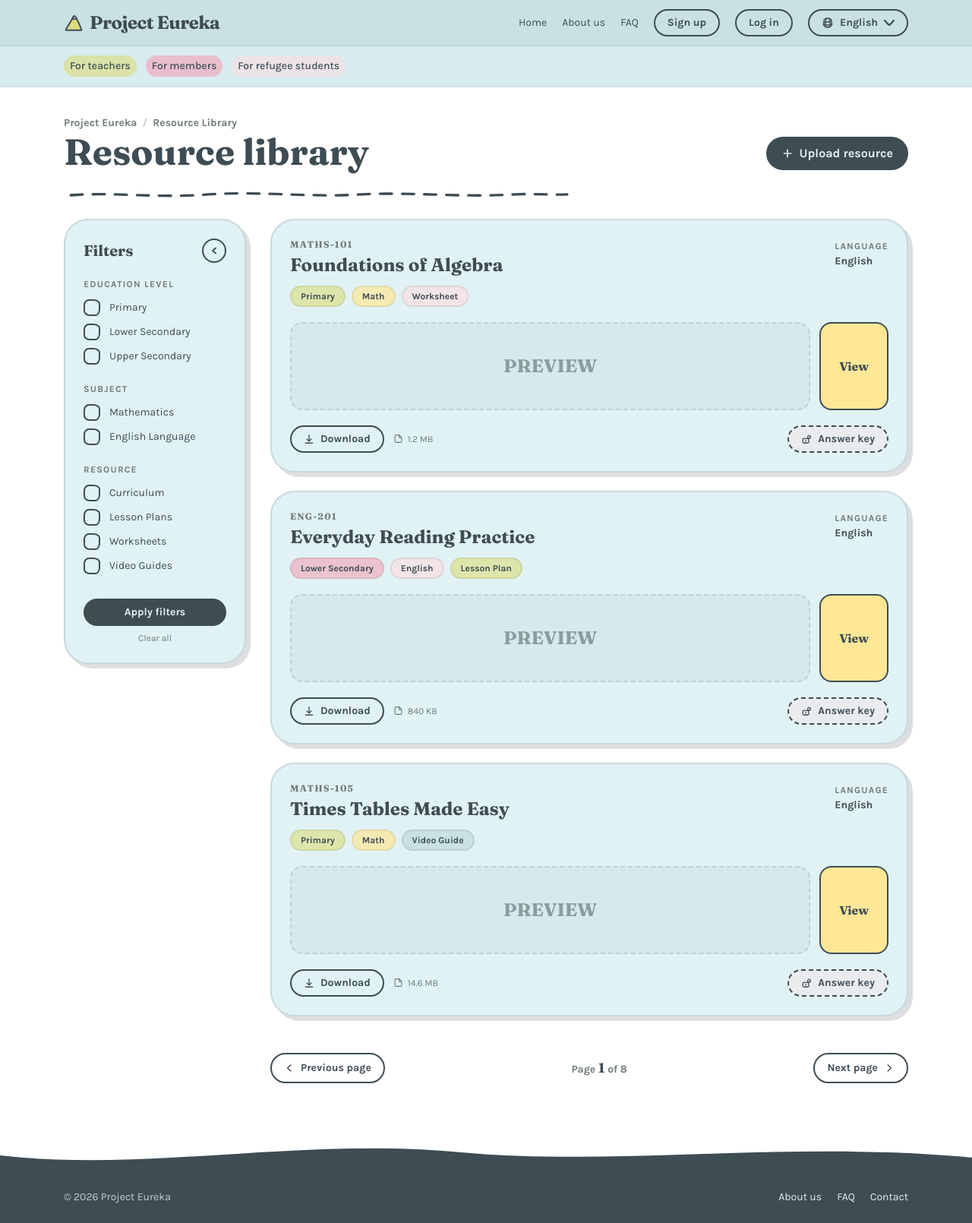
After one commit to Yeffian/project_eureka, a Django app: page /teachers/resources/ in a window 1280 px wide. The commit adds this page. Shown: the whole page at 76% size. Run offline with Django 5.2, Linux system fonts and the light colour scheme; some libraries are stand-ins or nearby versions.

Commit message:
feat: add resources page with translation

```diff
--- /dev/null
+++ b/teachers/templates/teachers/resources.html
@@ -0,0 +1,294 @@
+{% extends "base.html" %}
+{% load i18n %}
+
+{% block title %}{% translate "Project Eureka — Resource Library" %}{% endblock %}
+
+{% block header %}{% include "partials/header.html" %}{% endblock %}
+
+{% block content %}
+<section class="mx-auto max-w-6xl px-5 pt-6 pb-6">
+  <div class="reveal flex flex-wrap items-end justify-between gap-4">
+    <div>
+      <p class="text-sm text-inksoft mb-1">
+        <a href="#" class="squiggle-link font-bold">Project Eureka</a>
+        <span class="mx-1 text-inksoft/60">/</span>
+        <span class="font-bold">{% translate "Resource Library" %}</span>
+      </p>
+      <h1 class="font-display text-4xl md:text-5xl font-bold leading-[1.05] mt-1">{% translate "Resource library" %}</h1>
+    </div>
+
+    <a href="#" class="inline-flex items-center gap-2 rounded-full bg-ink text-cream px-5 py-2.5 font-bold hover:bg-ink/80 transition-colors focus-visible:outline focus-visible:outline-2 focus-visible:outline-offset-2 focus-visible:outline-ink">
+      <svg width="16" height="16" viewBox="0 0 24 24" fill="none" aria-hidden="true">
+        <path d="M12 5v14M5 12h14" stroke="currentColor" stroke-width="2.5" stroke-linecap="round"/>
+      </svg>
+      {% translate "Upload resource" %}
+    </a>
+  </div>
+
+  <svg viewBox="0 0 600 14" class="w-full max-w-2xl block mt-6" aria-hidden="true">
+    <path d="M8 8 C 60 4 110 12 170 7 C 230 3 290 11 350 7 C 410 4 470 11 530 7 C 555 6 575 8 592 7" fill="none" stroke="#3E4C54" stroke-width="3" stroke-linecap="round" stroke-dasharray="14 12"/>
+  </svg>
+</section>
+
+<section class="mx-auto max-w-6xl px-5 pb-16">
+  <div class="grid gap-8 md:grid-cols-[240px_1fr] items-start">
+    <aside class="reveal rounded-blob bg-cream border-2 border-ink/15 shadow-[6px_6px_0_0_rgba(62,76,84,0.18)] p-6 md:sticky md:top-40">
+      <div class="flex items-center justify-between mb-5">
+        <h2 class="font-display text-xl font-bold">{% translate "Filters" %}</h2>
+        <button type="button" id="filters-toggle"
+                class="grid place-items-center w-8 h-8 rounded-full border-2 border-ink bg-cream hover:bg-butter/70 transition-colors"
+                aria-label="{% translate 'Collapse filters' %}" aria-expanded="true">
+          <svg width="14" height="14" viewBox="0 0 20 20" fill="none" aria-hidden="true">
+            <path d="M13 5 L 7 10 L 13 15" stroke="#3E4C54" stroke-width="2.5" stroke-linecap="round" stroke-linejoin="round"/>
+          </svg>
+        </button>
+      </div>
+
+      <form method="get" class="space-y-6 text-sm">
+        <div>
+          <p class="font-bold uppercase tracking-widest text-xs text-inksoft mb-3">{% translate "Education level" %}</p>
+          <ul class="space-y-2.5">
+            <li class="flex items-center gap-3">
+              <input type="checkbox" id="lvl-primary" name="level" value="primary" class="doodle-check">
+              <label for="lvl-primary" class="cursor-pointer">{% translate "Primary" %}</label>
+            </li>
+            <li class="flex items-center gap-3">
+              <input type="checkbox" id="lvl-lower" name="level" value="lower" class="doodle-check">
+              <label for="lvl-lower" class="cursor-pointer">{% translate "Lower Secondary" %}</label>
+            </li>
+            <li class="flex items-center gap-3">
+              <input type="checkbox" id="lvl-upper" name="level" value="upper" class="doodle-check">
+              <label for="lvl-upper" class="cursor-pointer">{% translate "Upper Secondary" %}</label>
+            </li>
+          </ul>
+        </div>
+
+        <div>
+          <p class="font-bold uppercase tracking-widest text-xs text-inksoft mb-3">{% translate "Subject" %}</p>
+          <ul class="space-y-2.5">
+            <li class="flex items-center gap-3">
+              <input type="checkbox" id="sub-math" name="subject" value="math" class="doodle-check">
+              <label for="sub-math" class="cursor-pointer">{% translate "Mathematics" %}</label>
+            </li>
+            <li class="flex items-center gap-3">
+              <input type="checkbox" id="sub-eng" name="subject" value="english" class="doodle-check">
+              <label for="sub-eng" class="cursor-pointer">{% translate "English Language" %}</label>
+            </li>
+          </ul>
+        </div>
+
+        <div>
+          <p class="font-bold uppercase tracking-widest text-xs text-inksoft mb-3">{% translate "Resource" %}</p>
+          <ul class="space-y-2.5">
+            <li class="flex items-center gap-3">
+              <input type="checkbox" id="res-curr" name="resource" value="curriculum" class="doodle-check">
+              <label for="res-curr" class="cursor-pointer">{% translate "Curriculum" %}</label>
+            </li>
+            <li class="flex items-center gap-3">
+              <input type="checkbox" id="res-lesson" name="resource" value="lesson" class="doodle-check">
+              <label for="res-lesson" class="cursor-pointer">{% translate "Lesson Plans" %}</label>
+            </li>
+            <li class="flex items-center gap-3">
+              <input type="checkbox" id="res-work" name="resource" value="worksheet" class="doodle-check">
+              <label for="res-work" class="cursor-pointer">{% translate "Worksheets" %}</label>
+            </li>
+            <li class="flex items-center gap-3">
+              <input type="checkbox" id="res-video" name="resource" value="video" class="doodle-check">
+              <label for="res-video" class="cursor-pointer">{% translate "Video Guides" %}</label>
+            </li>
+          </ul>
+        </div>
+
+        <div class="flex flex-col gap-2 pt-2">
+          <button type="submit" class="inline-flex items-center justify-center gap-2 rounded-full bg-ink text-cream px-4 py-2 text-sm font-bold hover:bg-ink/80 transition-colors">
+            {% translate "Apply filters" %}
+          </button>
+          <a href="#" class="text-center text-xs text-inksoft squiggle-link">{% translate "Clear all" %}</a>
+        </div>
+      </form>
+    </aside>
+
+    <div class="space-y-6">
+      <article class="reveal rounded-blob bg-cream border-2 border-ink/15 shadow-[6px_6px_0_0_rgba(62,76,84,0.18)] p-6">
+        <div class="flex flex-wrap items-start justify-between gap-4 mb-3">
+          <div>
+            <p class="font-display font-bold text-xs uppercase tracking-widest text-inksoft mb-1">MATHS-101</p>
+            <h3 class="font-display text-2xl font-bold leading-tight">Foundations of Algebra</h3>
+          </div>
+          <p class="text-sm text-inksoft">
+            <span class="uppercase tracking-widest text-xs font-bold">{% translate "Language" %}</span>
+            <span class="block font-bold text-ink">English</span>
+          </p>
+        </div>
+
+        <div class="flex flex-wrap gap-2 mb-5 text-xs">
+          <span class="rounded-full px-3 py-1 bg-mint/60 border-2 border-ink/10 font-bold">{% translate "Primary" %}</span>
+          <span class="rounded-full px-3 py-1 bg-butter/70 border-2 border-ink/10 font-bold">{% translate "Math" %}</span>
+          <span class="rounded-full px-3 py-1 bg-blush/60 border-2 border-ink/10 font-bold">{% translate "Worksheet" %}</span>
+        </div>
+
+        <div class="flex items-stretch gap-3 mb-5">
+          <div class="flex-1 rounded-2xl bg-sky/30 border-2 border-ink/15 border-dashed grid place-items-center py-10 font-display font-bold text-2xl text-inksoft/70">
+            {% translate "PREVIEW" %}
+          </div>
+          <a href="#" class="grid place-items-center rounded-2xl bg-butter border-2 border-ink px-6 font-display font-bold hover:bg-butter/70 transition-colors">
+            {% translate "View" %}
+          </a>
+        </div>
+
+        <div class="flex flex-wrap items-center justify-between gap-3">
+          <div class="flex flex-wrap items-center gap-3">
+            <a href="#" class="inline-flex items-center gap-2 rounded-full border-2 border-ink px-4 py-1.5 text-sm font-bold hover:bg-butter transition-colors">
+              <svg width="14" height="14" viewBox="0 0 24 24" fill="none" aria-hidden="true">
+                <path d="M12 3v14m0 0-5-5m5 5 5-5M4 21h16" stroke="currentColor" stroke-width="2.2" stroke-linecap="round" stroke-linejoin="round"/>
+              </svg>
+              {% translate "Download" %}
+            </a>
+            <span class="text-xs text-inksoft flex items-center gap-1.5">
+              <svg width="13" height="13" viewBox="0 0 24 24" fill="none" aria-hidden="true">
+                <path d="M14 3H6a2 2 0 0 0-2 2v14a2 2 0 0 0 2 2h12a2 2 0 0 0 2-2V9l-6-6Zm0 0v6h6" stroke="currentColor" stroke-width="2" stroke-linecap="round" stroke-linejoin="round"/>
+              </svg>
+              1.2 MB
+            </span>
+          </div>
+
+          <a href="#" class="inline-flex items-center gap-2 rounded-full border-2 border-ink border-dashed bg-blush/30 px-4 py-1.5 text-sm font-bold hover:bg-blush/60 transition-colors">
+            <svg width="14" height="14" viewBox="0 0 24 24" fill="none" aria-hidden="true">
+              <path d="M15 7a3 3 0 1 1 6 0v3H15V7ZM6 21h9a2 2 0 0 0 2-2v-6a2 2 0 0 0-2-2H6a2 2 0 0 0-2 2v6a2 2 0 0 0 2 2Zm4.5-6v2" stroke="currentColor" stroke-width="2.2" stroke-linecap="round" stroke-linejoin="round"/>
+            </svg>
+            {% translate "Answer key" %}
+          </a>
+        </div>
+      </article>
+
+      <article class="reveal rounded-blob bg-cream border-2 border-ink/15 shadow-[6px_6px_0_0_rgba(62,76,84,0.18)] p-6">
+        <div class="flex flex-wrap items-start justify-between gap-4 mb-3">
+          <div>
+            <p class="font-display font-bold text-xs uppercase tracking-widest text-inksoft mb-1">ENG-201</p>
+            <h3 class="font-display text-2xl font-bold leading-tight">Everyday Reading Practice</h3>
+          </div>
+          <p class="text-sm text-inksoft">
+            <span class="uppercase tracking-widest text-xs font-bold">{% translate "Language" %}</span>
+            <span class="block font-bold text-ink">English</span>
+          </p>
+        </div>
+
+        <div class="flex flex-wrap gap-2 mb-5 text-xs">
+          <span class="rounded-full px-3 py-1 bg-lilac/50 border-2 border-ink/10 font-bold">{% translate "Lower Secondary" %}</span>
+          <span class="rounded-full px-3 py-1 bg-blush/60 border-2 border-ink/10 font-bold">{% translate "English" %}</span>
+          <span class="rounded-full px-3 py-1 bg-mint/60 border-2 border-ink/10 font-bold">{% translate "Lesson Plan" %}</span>
+        </div>
+
+        <div class="flex items-stretch gap-3 mb-5">
+          <div class="flex-1 rounded-2xl bg-sky/30 border-2 border-ink/15 border-dashed grid place-items-center py-10 font-display font-bold text-2xl text-inksoft/70">
+            {% translate "PREVIEW" %}
+          </div>
+          <a href="#" class="grid place-items-center rounded-2xl bg-butter border-2 border-ink px-6 font-display font-bold hover:bg-butter/70 transition-colors">
+            {% translate "View" %}
+          </a>
+        </div>
+
+        <div class="flex flex-wrap items-center justify-between gap-3">
+          <div class="flex flex-wrap items-center gap-3">
+            <a href="#" class="inline-flex items-center gap-2 rounded-full border-2 border-ink px-4 py-1.5 text-sm font-bold hover:bg-butter transition-colors">
+              <svg width="14" height="14" viewBox="0 0 24 24" fill="none" aria-hidden="true">
+                <path d="M12 3v14m0 0-5-5m5 5 5-5M4 21h16" stroke="currentColor" stroke-width="2.2" stroke-linecap="round" stroke-linejoin="round"/>
+              </svg>
+              {% translate "Download" %}
+            </a>
+            <span class="text-xs text-inksoft flex items-center gap-1.5">
+              <svg width="13" height="13" viewBox="0 0 24 24" fill="none" aria-hidden="true">
+                <path d="M14 3H6a2 2 0 0 0-2 2v14a2 2 0 0 0 2 2h12a2 2 0 0 0 2-2V9l-6-6Zm0 0v6h6" stroke="currentColor" stroke-width="2" stroke-linecap="round" stroke-linejoin="round"/>
+              </svg>
+              840 KB
+            </span>
+          </div>
+
+          <a href="#" class="inline-flex items-center gap-2 rounded-full border-2 border-ink border-dashed bg-blush/30 px-4 py-1.5 text-sm font-bold hover:bg-blush/60 transition-colors">
+            <svg width="14" height="14" viewBox="0 0 24 24" fill="none" aria-hidden="true">
+              <path d="M15 7a3 3 0 1 1 6 0v3H15V7ZM6 21h9a2 2 0 0 0 2-2v-6a2 2 0 0 0-2-2H6a2 2 0 0 0-2 2v6a2 2 0 0 0 2 2Zm4.5-6v2" stroke="currentColor" stroke-width="2.2" stroke-linecap="round" stroke-linejoin="round"/>
+            </svg>
+            {% translate "Answer key" %}
+          </a>
+        </div>
+      </article>
+
+      <article class="reveal rounded-blob bg-cream border-2 border-ink/15 shadow-[6px_6px_0_0_rgba(62,76,84,0.18)] p-6">
+        <div class="flex flex-wrap items-start justify-between gap-4 mb-3">
+          <div>
+            <p class="font-display font-bold text-xs uppercase tracking-widest text-inksoft mb-1">MATHS-105</p>
+            <h3 class="font-display text-2xl font-bold leading-tight">Times Tables Made Easy</h3>
+          </div>
+          <p class="text-sm text-inksoft">
+            <span class="uppercase tracking-widest text-xs font-bold">{% translate "Language" %}</span>
+            <span class="block font-bold text-ink">English</span>
+          </p>
+        </div>
+
+        <div class="flex flex-wrap gap-2 mb-5 text-xs">
+          <span class="rounded-full px-3 py-1 bg-mint/60 border-2 border-ink/10 font-bold">{% translate "Primary" %}</span>
+          <span class="rounded-full px-3 py-1 bg-butter/70 border-2 border-ink/10 font-bold">{% translate "Math" %}</span>
+          <span class="rounded-full px-3 py-1 bg-sky/60 border-2 border-ink/10 font-bold">{% translate "Video Guide" %}</span>
+        </div>
+
+        <div class="flex items-stretch gap-3 mb-5">
+          <div class="flex-1 rounded-2xl bg-sky/30 border-2 border-ink/15 border-dashed grid place-items-center py-10 font-display font-bold text-2xl text-inksoft/70">
+            {% translate "PREVIEW" %}
+          </div>
+          <a href="#" class="grid place-items-center rounded-2xl bg-butter border-2 border-ink px-6 font-display font-bold hover:bg-butter/70 transition-colors">
+            {% translate "View" %}
+          </a>
+        </div>
+
+        <div class="flex flex-wrap items-center justify-between gap-3">
+          <div class="flex flex-wrap items-center gap-3">
+            <a href="#" class="inline-flex items-center gap-2 rounded-full border-2 border-ink px-4 py-1.5 text-sm font-bold hover:bg-butter transition-colors">
+              <svg width="14" height="14" viewBox="0 0 24 24" fill="none" aria-hidden="true">
+                <path d="M12 3v14m0 0-5-5m5 5 5-5M4 21h16" stroke="currentColor" stroke-width="2.2" stroke-linecap="round" stroke-linejoin="round"/>
+              </svg>
+              {% translate "Download" %}
+            </a>
+            <span class="text-xs text-inksoft flex items-center gap-1.5">
+              <svg width="13" height="13" viewBox="0 0 24 24" fill="none" aria-hidden="true">
+                <path d="M14 3H6a2 2 0 0 0-2 2v14a2 2 0 0 0 2 2h12a2 2 0 0 0 2-2V9l-6-6Zm0 0v6h6" stroke="currentColor" stroke-width="2" stroke-linecap="round" stroke-linejoin="round"/>
+              </svg>
+              14.6 MB
+            </span>
+          </div>
+
+          <a href="#" class="inline-flex items-center gap-2 rounded-full border-2 border-ink border-dashed bg-blush/30 px-4 py-1.5 text-sm font-bold hover:bg-blush/60 transition-colors">
+            <svg width="14" height="14" viewBox="0 0 24 24" fill="none" aria-hidden="true">
+              <path d="M15 7a3 3 0 1 1 6 0v3H15V7ZM6 21h9a2 2 0 0 0 2-2v-6a2 2 0 0 0-2-2H6a2 2 0 0 0-2 2v6a2 2 0 0 0 2 2Zm4.5-6v2" stroke="currentColor" stroke-width="2.2" stroke-linecap="round" stroke-linejoin="round"/>
+            </svg>
+            {% translate "Answer key" %}
+          </a>
+        </div>
+      </article>
+
+      <nav class="reveal flex flex-wrap items-center justify-between gap-4 pt-6" aria-label="{% translate 'Pagination' %}">
+        <a href="#" class="inline-flex items-center gap-2 rounded-full border-2 border-ink px-4 py-2 text-sm font-bold hover:bg-butter transition-colors">
+          <svg width="14" height="14" viewBox="0 0 24 24" fill="none" aria-hidden="true">
+            <path d="M15 19l-7-7 7-7" stroke="currentColor" stroke-width="2.5" stroke-linecap="round" stroke-linejoin="round"/>
+          </svg>
+          {% translate "Previous page" %}
+        </a>
+
+        {% with current_page="1" total_pages="8" %}
+        <p class="text-sm font-bold text-inksoft">
+          {% blocktranslate trimmed %}
+            Page <span class="font-display text-lg text-ink">{{ current_page }}</span> of {{ total_pages }}
+          {% endblocktranslate %}
+        </p>
+        {% endwith %}
+
+        <a href="#" class="inline-flex items-center gap-2 rounded-full border-2 border-ink px-4 py-2 text-sm font-bold hover:bg-butter transition-colors">
+          {% translate "Next page" %}
+          <svg width="14" height="14" viewBox="0 0 24 24" fill="none" aria-hidden="true">
+            <path d="M9 5l7 7-7 7" stroke="currentColor" stroke-width="2.5" stroke-linecap="round" stroke-linejoin="round"/>
+          </svg>
+        </a>
+      </nav>
+    </div>
+  </div>
+</section>
+{% endblock %}
--- a/teachers/urls.py
+++ b/teachers/urls.py
@@ -6,4 +6,5 @@ app_name = "teachers"
 urlpatterns = [
     path("", views.landing, name="landing"),
     path("dashboard/", views.dashboard, name="dashboard"),
+    path("resources/", views.resources, name="resources")
 ]
--- a/teachers/views.py
+++ b/teachers/views.py
@@ -24,3 +24,7 @@ def dashboard(request):
         "display_name": "Ms. Sara",
         "avatar_letter": "S",
     })
+
+
+def resources(request):
+    return render(request, "teachers/resources.html")
--- a/templates/partials/header.html
+++ b/templates/partials/header.html
@@ -24,40 +24,44 @@
         <div class="relative inline-block text-left">
 
 
-  <form action="{% url 'set_language' %}" method="post" id="lang-form" class="relative inline-block text-left">
+  {% load i18n %}
+{% get_current_language as LANGUAGE_CODE %}
+{% get_language_info for LANGUAGE_CODE as current_lang %}
+{% get_available_languages as LANGUAGES %}
+
+<form action="{% url 'set_language' %}" method="post" id="lang-form" class="relative inline-block text-left">
   {% csrf_token %}
-  <!-- Tells Django where to redirect the user after switching languages -->
   <input name="next" type="hidden" value="{{ request.get_full_path }}">
-  <!-- The hidden input that will hold the selected language code -->
   <input name="language" type="hidden" id="selected-lang" value="">
 
-  <button id="lang-btn" type="button" class="inline-flex items-center gap-x-2 rounded-md bg-white px-3 py-2 text-sm font-semibold text-gray-900 shadow-sm ring-1 ring-inset ring-gray-300 hover:bg-gray-50 focus:outline-none focus:ring-2 focus:ring-indigo-600" aria-expanded="false" aria-haspopup="true">
-    <svg xmlns="http://www.w3.org/2000/svg" fill="none" viewBox="0 0 24 24" stroke-width="1.5" stroke="currentColor" class="h-5 w-5 text-gray-500">
+  <button id="lang-btn" type="button"
+          class="inline-flex items-center gap-2 rounded-full border-2 border-ink px-4 py-1.5 text-sm font-bold text-ink hover:bg-butter transition-colors focus-visible:outline focus-visible:outline-2 focus-visible:outline-offset-2 focus-visible:outline-ink"
+          aria-expanded="false" aria-haspopup="true">
+    <svg xmlns="http://www.w3.org/2000/svg" fill="none" viewBox="0 0 24 24" stroke-width="2" stroke="currentColor" class="h-4 w-4">
       <path stroke-linecap="round" stroke-linejoin="round" d="M12 21a9.004 9.004 0 0 0 8.716-6.747M12 21a9.004 9.004 0 0 1-8.716-6.747M12 21c2.485 0 4.5-4.03 4.5-9S14.485 3 12 3m0 18c-2.485 0-4.5-4.03-4.5-9S9.515 3 12 3m0 0a8.997 8.997 0 0 1 7.843 4.582M12 3a8.997 8.997 0 0 0-7.843 4.582m15.686 0A11.953 11.953 0 0 1 12 10.5c-2.998 0-5.74-.11-7.843-.418m15.686 0a8.953 8.953 0 0 1-1.286 4.728A11.97 11.97 0 0 1 12 16.5c-2.43 0-4.696-.282-6.557-.79A8.952 8.952 0 0 1 4.157 10.12" />
     </svg>
     <span>{{ current_lang.name_local }}</span>
-    <!-- Chevron Down Arrow -->
-    <svg xmlns="http://www.w3.org/2000/svg" fill="none" viewBox="0 0 24 24" stroke-width="1.5" stroke="currentColor" class="h-4 w-4 text-gray-400">
-      <path stroke-linecap="round" stroke-linejoin="round" d="m19.5 8.25-7.5 7.5-7.5-7.5" />
+    <svg xmlns="http://www.w3.org/2000/svg" viewBox="0 0 14 10" class="h-3 w-3.5" fill="none">
+      <path d="M1 2 C 4 5 5 7 7 8 C 9 7 10 5 13 2" stroke="currentColor" stroke-width="2.2" stroke-linecap="round" stroke-linejoin="round"/>
     </svg>
   </button>
 
-  <!-- Dropdown Menu (Hidden by default) -->
-  <div id="lang-menu" class="hidden absolute right-0 z-10 mt-2 w-40 origin-top-right rounded-md bg-white shadow-lg ring-1 ring-black ring-opacity-5 focus:outline-none" role="menu" aria-orientation="vertical" aria-labelledby="lang-btn" tabindex="-1">
+  <div id="lang-menu"
+       class="hidden absolute right-0 z-10 mt-3 min-w-44 rounded-2xl border-2 border-ink/15 bg-cream shadow-[6px_6px_0_0_rgba(62,76,84,0.18)] overflow-hidden"
+       role="menu" aria-orientation="vertical" aria-labelledby="lang-btn" tabindex="-1">
     <div class="py-1" role="none">
       {% for lang_code, lang_name in LANGUAGES %}
         {% get_language_info for lang_code as lang %}
         <a href="#"
-           class="lang-opt flex items-center justify-between px-4 py-2 text-sm hover:bg-gray-100 hover:text-gray-900 {% if lang_code == LANGUAGE_CODE %}font-bold text-gray-900{% else %}text-gray-700{% endif %}"
+           class="lang-opt flex items-center justify-between gap-3 px-4 py-2.5 text-sm text-ink hover:bg-butter/60 transition-colors {% if lang_code == LANGUAGE_CODE %}bg-butter/40 font-bold{% endif %}"
            data-lang="{{ lang_code }}"
            role="menuitem"
            tabindex="-1"
            {% if lang_code == LANGUAGE_CODE %}aria-current="true"{% endif %}>
           <span>{{ lang.name_local }}</span>
           {% if lang_code == LANGUAGE_CODE %}
-            <!-- Checkmark for currently active language -->
-            <svg xmlns="http://www.w3.org/2000/svg" fill="none" viewBox="0 0 24 24" stroke-width="2.5" stroke="currentColor" class="h-4 w-4">
-              <path stroke-linecap="round" stroke-linejoin="round" d="M4.5 12.75l6 6 9-13.5" />
+            <svg xmlns="http://www.w3.org/2000/svg" viewBox="0 0 22 22" class="h-4 w-4" fill="none">
+              <path d="M5 12 C 7 14 8 16 9 16 C 11 12 14 8 18 5" stroke="currentColor" stroke-width="3" stroke-linecap="round" stroke-linejoin="round"/>
             </svg>
           {% endif %}
         </a>
```
Also changed, not shown: locale/en/LC_MESSAGES/django.po, locale/zh_Hans/LC_MESSAGES/django.po, 2 other files.
